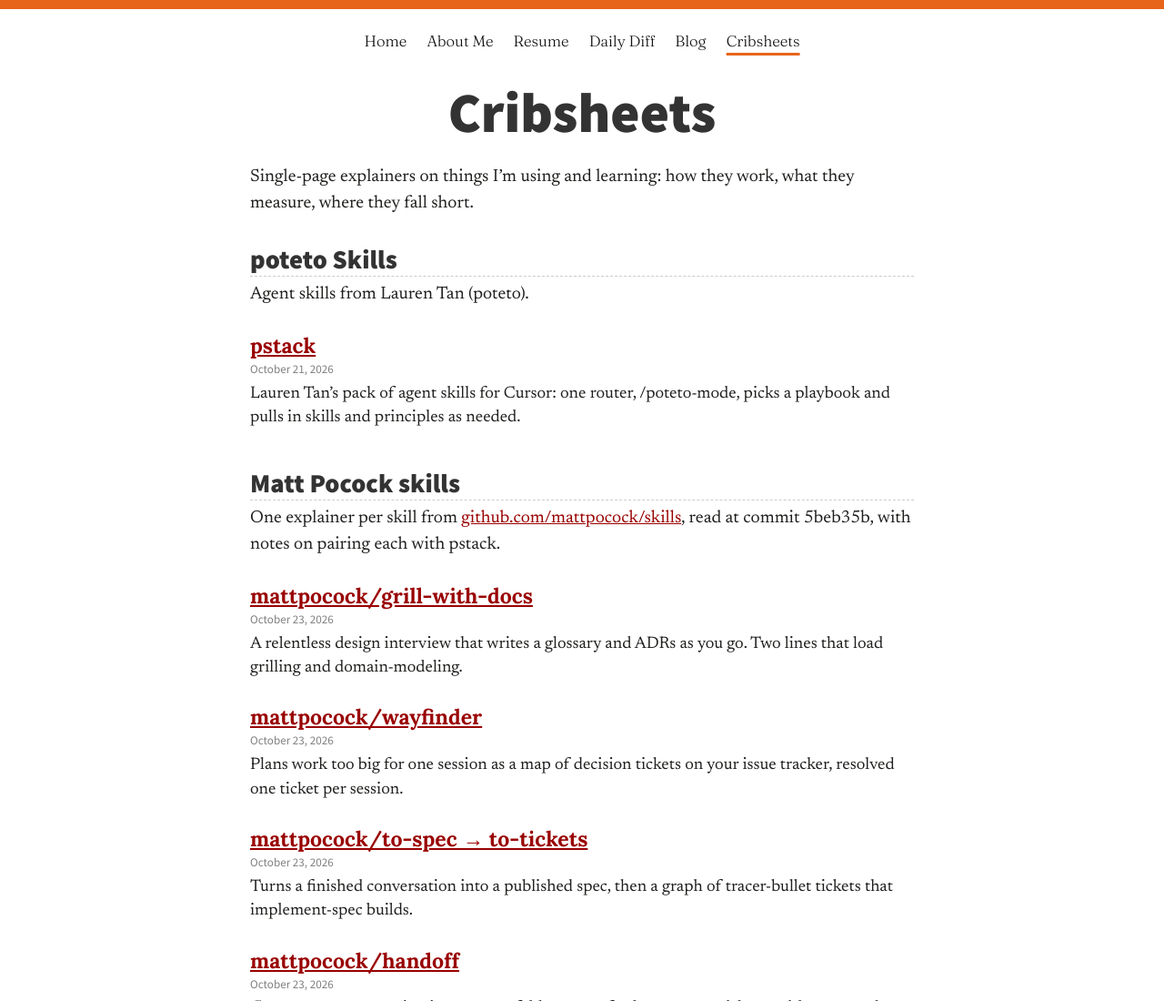
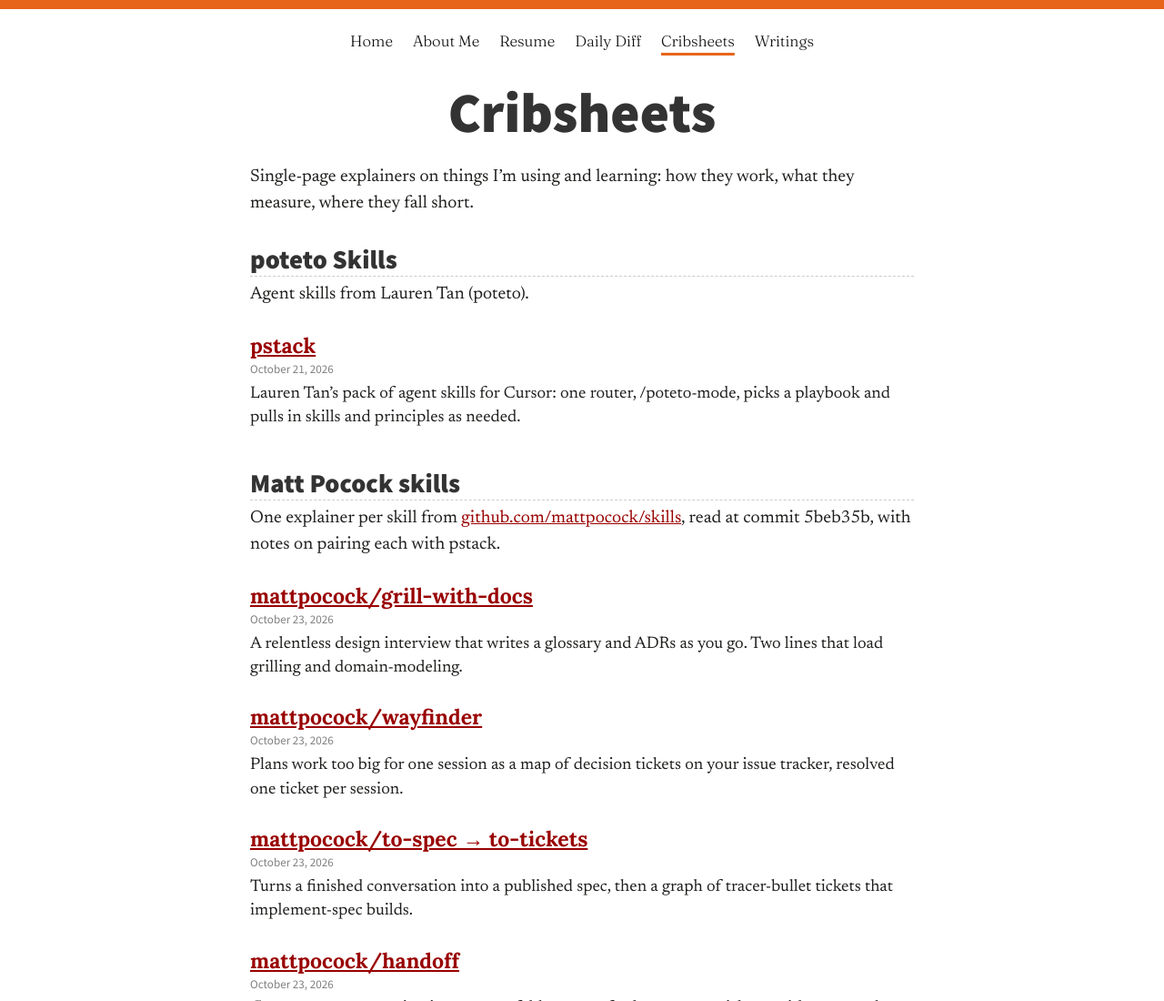
Before and after one commit to indrayam/fieldnotes, a plain HTML site: page site/index.html in a window 1280 px wide. Shown: the top 1100 px of the page at 91% size. Drawn offline with Linux system fonts and the light colour scheme.

Commit message:
Site nav: list Cribsheets before Writings (was Blog)
Co-Authored-By: Claude Opus 5.5 <noreply@anthropic.com>

```diff
--- a/site/index.html
+++ b/site/index.html
@@ -54,8 +54,8 @@ body { background-image: none !important; background-color: #ffffff; }
       <li><a href="https://blog.indrayam.com/aboutme.html">About Me</a></li>
       <li><a href="https://resume.indrayam.com/">Resume</a></li>
       <li><a href="https://dailydiff.indrayam.com/">Daily Diff</a></li>
-      <li><a href="https://blog.indrayam.com/">Blog</a></li>
       <li><a href="https://cribsheets.indrayam.com/" aria-current="page">Cribsheets</a></li>
+      <li><a href="https://blog.indrayam.com/">Writings</a></li>
     </ul>
   </nav>
 </header>
```
Also changed, not shown: build/header.html (+1 -1 lines).
